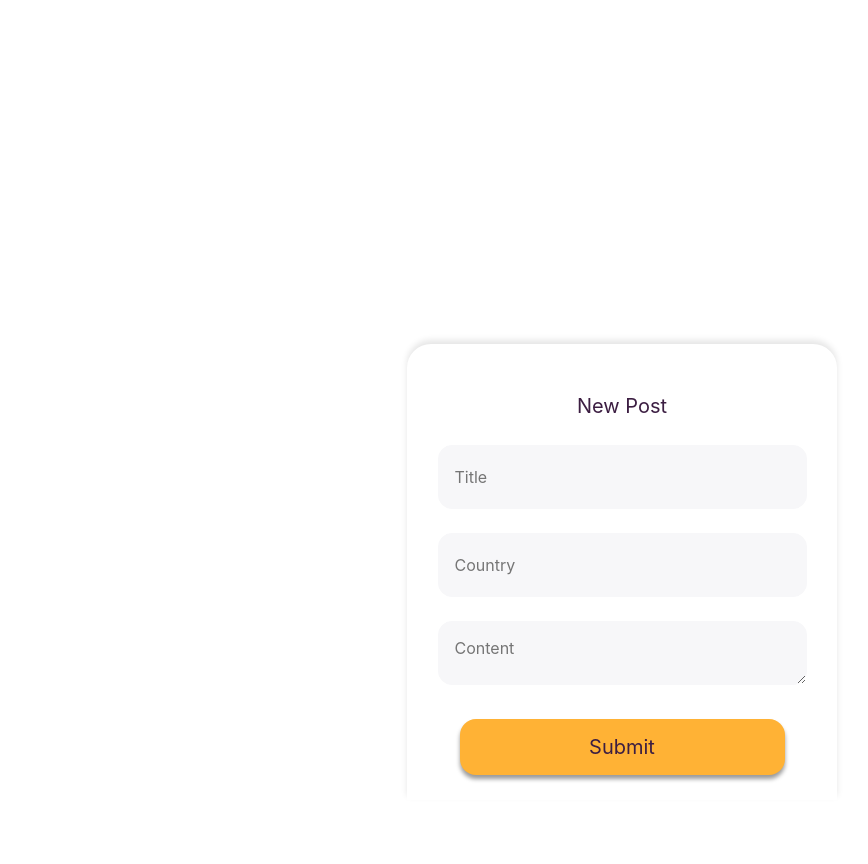
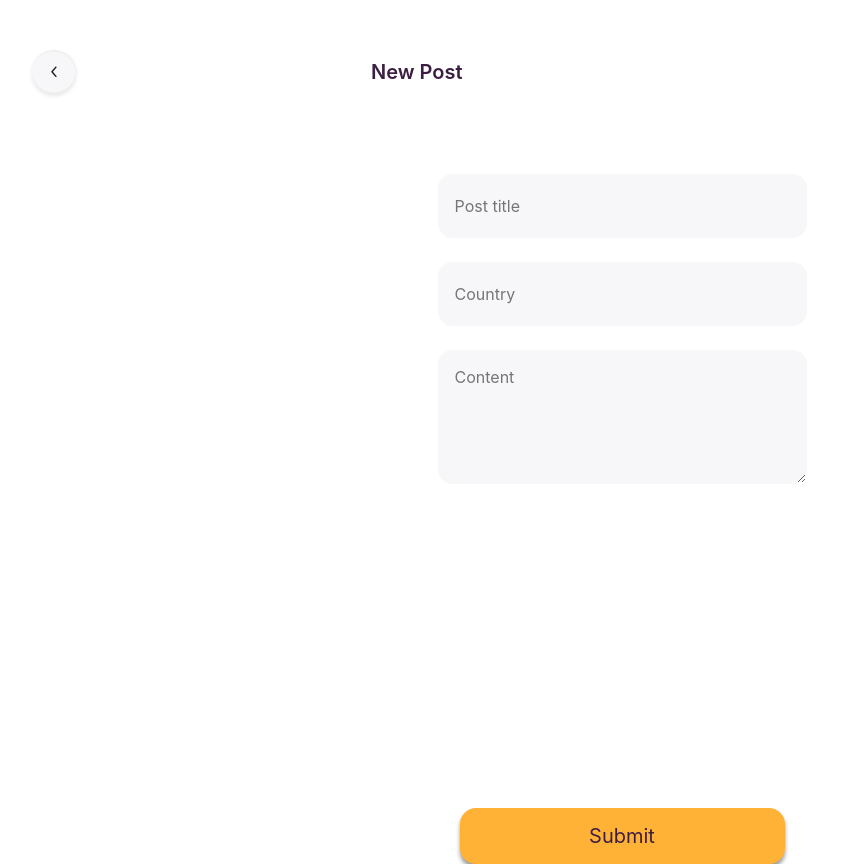
Before and after one commit to KimberllyAtanazio/b4f_final_project, a Next.js app: page /teste in a window 1280 px wide. Shown: the whole page, without its empty margins (18-886 px from the left). Before the commit the page ends 800 px from the top, so only its background shows below. Built offline with nearby package versions, Linux system fonts and the light colour scheme.

Commit message:
Page Community with posts backend

```diff
--- a/src/components/CreatePost.jsx
+++ b/src/components/CreatePost.jsx
@@ -1,6 +1,8 @@
 import React, { useState } from "react";
 import { useRouter } from "next/router";
-import styles from '@/styles/SignUpForm.module.css'
+import styles from '@/styles/CreatePost.module.css'
+import { BackIcon } from '@/../public/icons/BackIcon';
+
 
 export default function CreatePost() {
   const [title, setTitle] = useState('');
@@ -37,12 +39,21 @@ export default function CreatePost() {
   };
 
   return (
-    <div className={styles.signupCard}>
-      <form className={styles.form} onSubmit={handlePost}>
-        <h1 className={styles.text}>New Post</h1>
+    <div>
+      <form className={styles.newPostCard} onSubmit={handlePost}>
+        <div className={styles.headerPage}>
+          <button
+            className={styles.backButton}
+            onClick={() => router.back()}
+          >
+            <BackIcon />
+          </button>
+          <h1 className={styles.titlePage}>New Post</h1>
+        </div>
+        <div className={styles.formCard}>
         <input
           type="text"
-          placeholder="Title"
+          placeholder="Post title"
           className={styles.formInput}
           value={title}
           onChange={(e) => setTitle(e.target.value)}
@@ -59,15 +70,18 @@ export default function CreatePost() {
         <textarea
           type="text"
           placeholder="Content"
-          className={styles.formInput}
+          className={styles.textInput}
           value={content}
           onChange={(e) => setContent(e.target.value)}
           required
         ></textarea>
-        <button type="submit" className={styles.signupSubmitButton}>
+
+        <button type="submit" className={styles.submitButton}>
           Submit
         </button>
-      {error && <p>{error}</p>}
+
+        {error && <p className={styles.error}>{error}</p>}
+        </div>
       </form>
     </div>
   );
--- a/src/components/Posts.jsx
+++ b/src/components/Posts.jsx
@@ -1,58 +1,31 @@
-//import Tweet  from '../home/tweet.child';
+import React from 'react';
+import styles from "@/styles/Posts.module.css"
+import Loading from './Loading';
 
-// export default function ListPosts() {
-//   return (
-    // <div className="comments">
-    //   {posts.map((post) => (
-    //     <Tweet key={post.id}>
-    //       <img src={`/images/${posts.imageName}`} alt={posts.title} />
-    //       <h2>{post.title}</h2>
-    //       <p>{post.content}</p>
-    //       <p>{post.date}</p>
-    //     </Tweet>
+export default function ListPosts({ posts, search }) {
+  // Filtrar os posts pelo título antes de renderizar
+  const filteredPosts = posts.filter((post) =>
+    post.title.toLowerCase().includes(search.toLowerCase())
+  );
 
-//       ))}
-//     </div>
-//   );
-// }
-
-import React, { useState, useEffect } from 'react';
-
-export default function ListPosts() {
-  const [posts, setPosts] = useState(undefined);
-
-  useEffect(() => {
-    const fetchPosts = async () => {
-      const postsData = await fetch('/api/posts', {
-        method: 'GET',
-      });
-      const res = await postsData.json();
-      setPosts(res);
-    };
-    fetchPosts();
-  }, []);
-
-  // return (
-  //   <div className="post-list">
-  //     {posts.map((post) => (
-  //       <Post key={post._id} post={post} />
-  //     ))}
-  //   </div>
-  // );
+  // Ordenar os posts pela data, mais recentes primeiro
+  const sortedPosts = filteredPosts.sort((a, b) => new Date(b.date) - new Date(a.date));
 
   return (
-  <div className="post-list">
-    {posts && posts.length > 0 ? (
-      posts.map((post) => (
+    <div className={styles.cardPosts}>
+      {sortedPosts && sortedPosts.length > 0 ? (
+        sortedPosts.map((post) => (
           <div key={post.id} className="comments">
-          <h2>{post.title}</h2>
+            <h2 className={styles.title}>{post.title}</h2>
             {/* <img src={`/images/${post.imageName}`} alt={post.title} /> */}
             <p>{post.content}</p>
             <p>{post.date}</p>
+            <hr />
           </div>
         ))
       ) : (
-      <p>Loading posts...</p>
+        <Loading />
       )}
     </div>
-)}
+  );
+}
--- a/src/pages/data/mongodb.js
+++ b/src/pages/data/mongodb.js
@@ -16,5 +16,5 @@ async function connectToMongo() {
 
 export async function getMongoCollection(collectionName) {
   const client = await connectToMongo();
-  return client.db('sheRoams').collection(collectionName);
+  return client.db('SheRoams').collection(collectionName);
 }
--- /dev/null
+++ b/src/styles/CreatePost.module.css
@@ -0,0 +1,83 @@
+.newPostCard {
+  display: flex;
+  flex-direction: column;
+  font-family: "Inter", sans-serif;
+}
+
+.headerPage {
+  display: flex;
+  align-items: center;
+  margin: 5rem;
+}
+
+.titlePage {
+  color: var(--title-color);
+  font-family: 'Inter', sans-serif;
+  font-size: 20px;
+  font-weight: 600;
+  margin-left: 25%;
+}
+
+.backButton {
+  width: 4.4rem;
+  height: 4.4rem;
+  border-radius: 50%;
+  border: none;
+  box-shadow: 0px 2px 4px rgba(0, 0, 0, 0.1);
+  display: flex;
+  align-items: center;
+  justify-content: center;
+  cursor: pointer;
+}
+
+.formCard {
+  display: flex;
+  flex-direction: column;
+  justify-content: center;
+  align-items: center;
+  margin-top: 3rem;
+}
+
+.formInput,
+.textInput {
+  width: 335px;
+  margin-bottom: 24px;
+  padding: 16px;
+  background-color: #F7F7F9;
+  border: 1px solid #F7F7F9;
+  border-radius: 14px;
+  font-family: "Inter", sans-serif;
+  font-size: 16px;
+  color: black;
+}
+
+.formInput {
+  height: 3rem;
+}
+
+.textInput {
+  height: 10rem;
+}
+
+.submitButton {
+  background-color: #ffb235;
+  margin-top: 300px;
+  width: 325px;
+  height: 56px;
+  padding: 10px;
+  border: none;
+  border-radius: 16px;
+  color: #3c1e42;
+  font-family: 'Inter', sans-serif;
+  font-size: 20px;
+  font-weight: 400;
+  cursor: pointer;
+  box-shadow: 0 4px 4px rgba(0, 0, 0, 0.4);
+}
+
+.error {
+  color: rgb(221, 2, 2);
+  margin-top: 20px;
+  font-size: 14px;
+  font-family: 'Inter', sans-serif;
+}
--- /dev/null
+++ b/src/styles/Posts.module.css
@@ -0,0 +1,12 @@
+.cardPosts {
+    display: flex;
+    flex-direction: column;
+    gap: 2rem;
+    font-family: "INter", sans-serif;
+    overflow: scroll;
+}
+
+.title {
+    font-size: 1.8rem;
+    color: var(--title-color)
+}
```
Also changed, not shown: src/pages/community.js (added, +36 -0 lines), src/styles/CreatePosts.module.css (deleted). Lines whose indentation alone changed are shown as unchanged.
